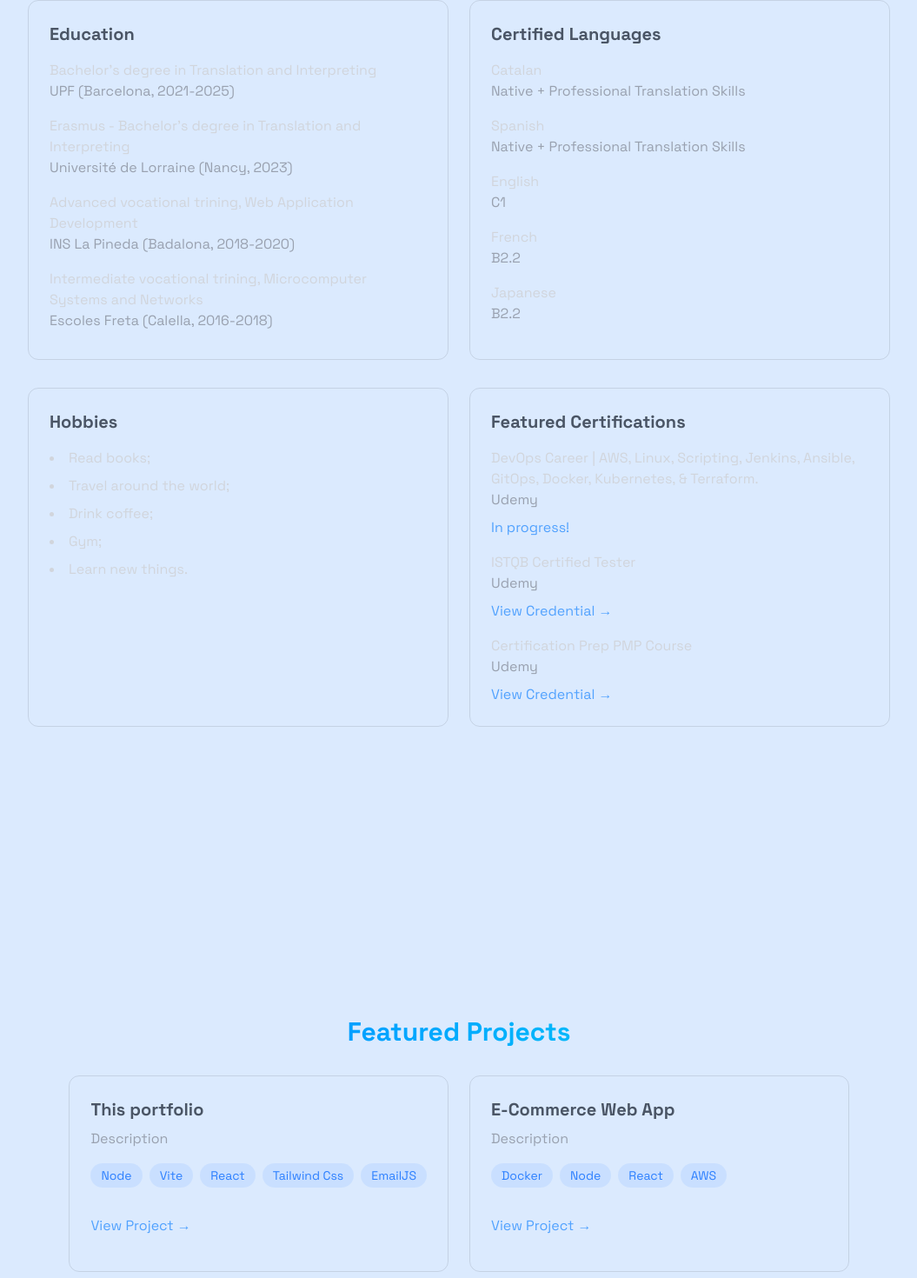
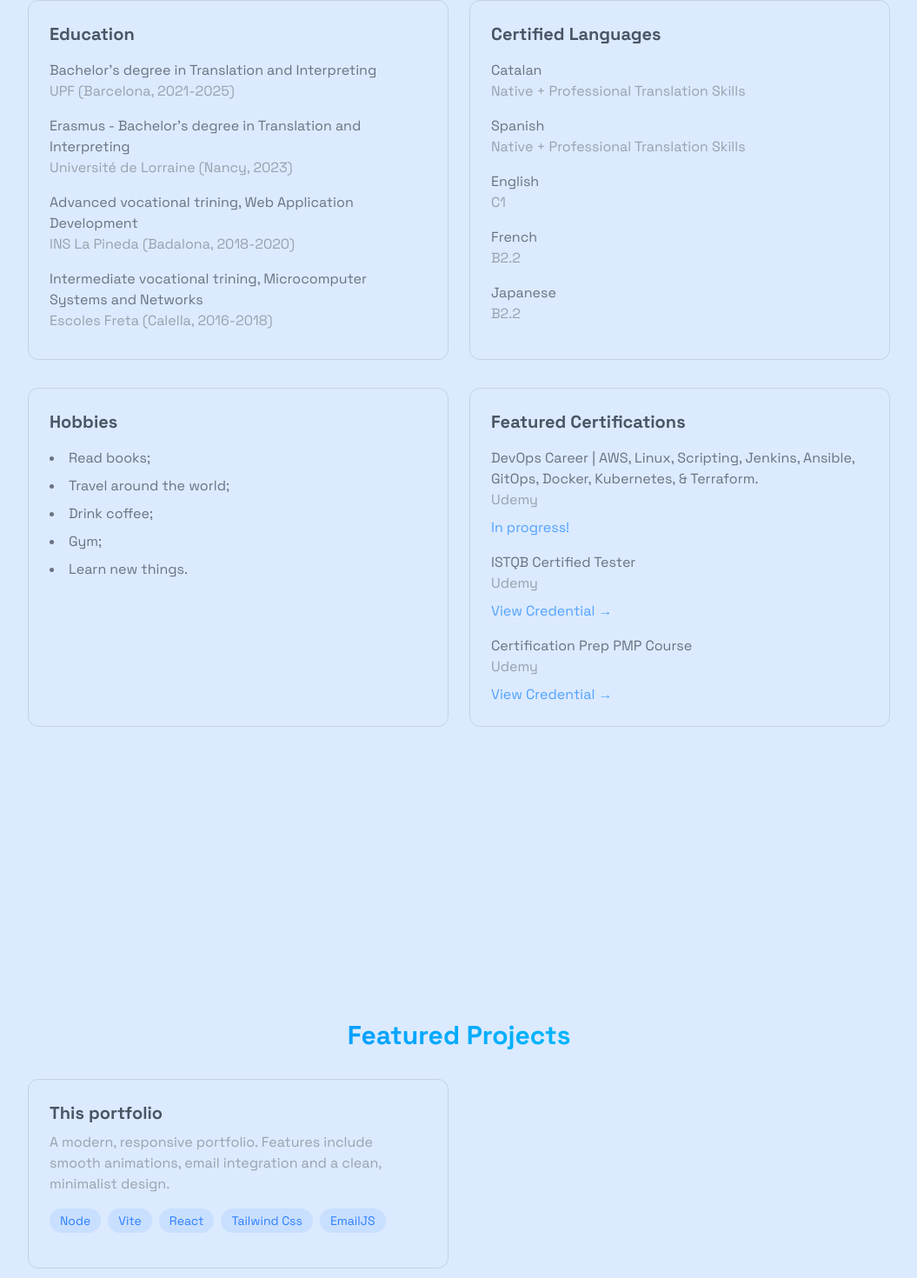
Before and after one commit to adriabcn/portfolio, a React (Vite) app: page / in a window 1280 px wide. Shown: the part 1406-2876 px from the top of the page at 87% size, without its empty margins (112-1167 px from the left). Built offline with nearby package versions, Linux system fonts and the light colour scheme.

Commit message:
🖌️ Adjust form colors and width for improved style and responsiveness

```diff
--- a/src/components/sections/About.jsx
+++ b/src/components/sections/About.jsx
@@ -71,7 +71,7 @@ export const About = () => {
                     <div className="grid grid-cols-1 md:grid-cols-2 gap-6 mt-8">
                         <div className="p-6 rounded-xl border-black/10 dark:border-white/10 border hover:-translate-y-1 transition-all">
                             <h3 className="text-xl font-bold mb-4">Education</h3>
-                            <div className="space-y-4 text-gray-300">
+                            <div className="space-y-4 text-gray-500 dark:text-gray-300">
                                 <div>
                                     Bachelor's degree in Translation and Interpreting
                                     <p className="text-gray-400 mb-2">UPF (Barcelona, 2021-2025)</p>
@@ -92,7 +92,7 @@ export const About = () => {
                         </div>
                         <div className="p-6 rounded-xl border-black/10 dark:border-white/10 border hover:-translate-y-1 transition-all">
                             <h3 className="text-xl font-bold mb-4">Certified Languages</h3>
-                            <div className="space-y-4 text-gray-300">
+                            <div className="space-y-4 text-gray-500 dark:text-gray-300">
                                 <div>
                                     <h4>Catalan</h4>
                                     <p className="text-gray-400 mb-2">Native + Professional Translation Skills</p>
@@ -119,7 +119,7 @@ export const About = () => {
                     <div className="grid grid-cols-1 md:grid-cols-2 gap-6 mt-8">
                         <div className="p-6 rounded-xl border-black/10 dark:border-white/10 border hover:-translate-y-1 transition-all">
                             <h3 className="text-xl font-bold mb-4">Hobbies</h3>
-                            <ul className="list-disc list-inside text-gray-300 space-y-2">
+                            <ul className="list-disc list-inside text-gray-500 dark:text-gray-300 space-y-2">
                                 <li>Read books;</li>
                                 <li>Travel around the world;</li>
                                 <li>Drink coffee;</li>
@@ -129,7 +129,7 @@ export const About = () => {
                         </div>
                         <div className="p-6 rounded-xl border-black/10 dark:border-white/10 border hover:-translate-y-1 transition-all">
                             <h3 className="text-xl font-bold mb-4">Featured Certifications</h3>
-                            <div className="space-y-4 text-gray-300">
+                            <div className="space-y-4 text-gray-500 dark:text-gray-300">
                                 <div>
                                     <h4>DevOps Career | AWS, Linux, Scripting, Jenkins, Ansible, GitOps, Docker, Kubernetes, & Terraform.</h4>
                                     <p className="text-gray-400 mb-2">Udemy</p>
--- a/src/components/sections/Contact.jsx
+++ b/src/components/sections/Contact.jsx
@@ -29,7 +29,7 @@ export const Contact = () => {
             className="min-h-screen flex items-center justify justify-center py-20"
         >
             <RevealOnScroll>
-                <div className="px-4 w-150">
+                <div className="px-4 w-80 sm:w-140">
                     <h2 className="text-3xl font-bold mb-8 bg-gradient-to-r from-blue-500 to-cyan-400 bg-clip-text text-transparent text-center">Get in Touch</h2>
                     <form className="space-y-6" onSubmit={handleSubmit}>
                         <div className="relative">
--- a/src/components/sections/Projects.jsx
+++ b/src/components/sections/Projects.jsx
@@ -11,7 +11,7 @@ export const Projects = () => {
                     <div className="grid grid-cols-1 md:grid-cols-2 gap-6">
                         <div className="p-6 rounded-xl border border-black/10 dark:border-white/10 hover:-translate-y-1 hover:border-blue-500/30 hover:shadow-[0_2px_8px_rgba(59, 130, 246, 0.2)] transition">
                             <h3 className="text-xl font-bold mb-2">This portfolio</h3>
-                            <p className="text-gray-400 mb-4">Description</p>
+                            <p className="text-gray-400 mb-4">A modern, responsive portfolio. Features include smooth animations, email integration and a clean, minimalist design.</p>
                             <div className="flex flex-wrap gap-2 mb-4">
                                 {["Node", "Vite", "React", "Tailwind Css", "EmailJS"].map((tech, key) => (
                                     <span key={key} className="bg-blue-500/10 text-blue-500 py-1 px-3 rounded-full text-sm hover:bg-blue-500/20 hover:shadow-[0_2px_8px_rgba(59, 130, 246, 0.1)] transition-all">
@@ -19,15 +19,9 @@ export const Projects = () => {
                                     </span>
                                 ))}
                             </div>
-
-                            <div className="flex justify-between items-center">
-                                <a href="#home" className="text-blue-400 hover:text-blue-300 transition-colors my-4">
-                                    View Project →
-                                </a>
-                            </div>
                         </div>
 
-                        <div className="p-6 rounded-xl border border-black/10 dark:border-white/10 hover:-translate-y-1 hover:border-blue-500/30 hover:shadow-[0_2px_8px_rgba(59, 130, 246, 0.2)] transition">
+                        {/*<div className="p-6 rounded-xl border border-black/10 dark:border-white/10 hover:-translate-y-1 hover:border-blue-500/30 hover:shadow-[0_2px_8px_rgba(59, 130, 246, 0.2)] transition">
                             <h3 className="text-xl font-bold mb-2">E-Commerce Web App</h3>
                             <p className="text-gray-400 mb-4">Description</p>
                             <div className="flex flex-wrap gap-2 mb-4">
@@ -43,7 +37,7 @@ export const Projects = () => {
                                     View Project →
                                 </a>
                             </div>
-                        </div>
+                        </div>*/}
                     </div>
                 </div>
             </RevealOnScroll>
```
